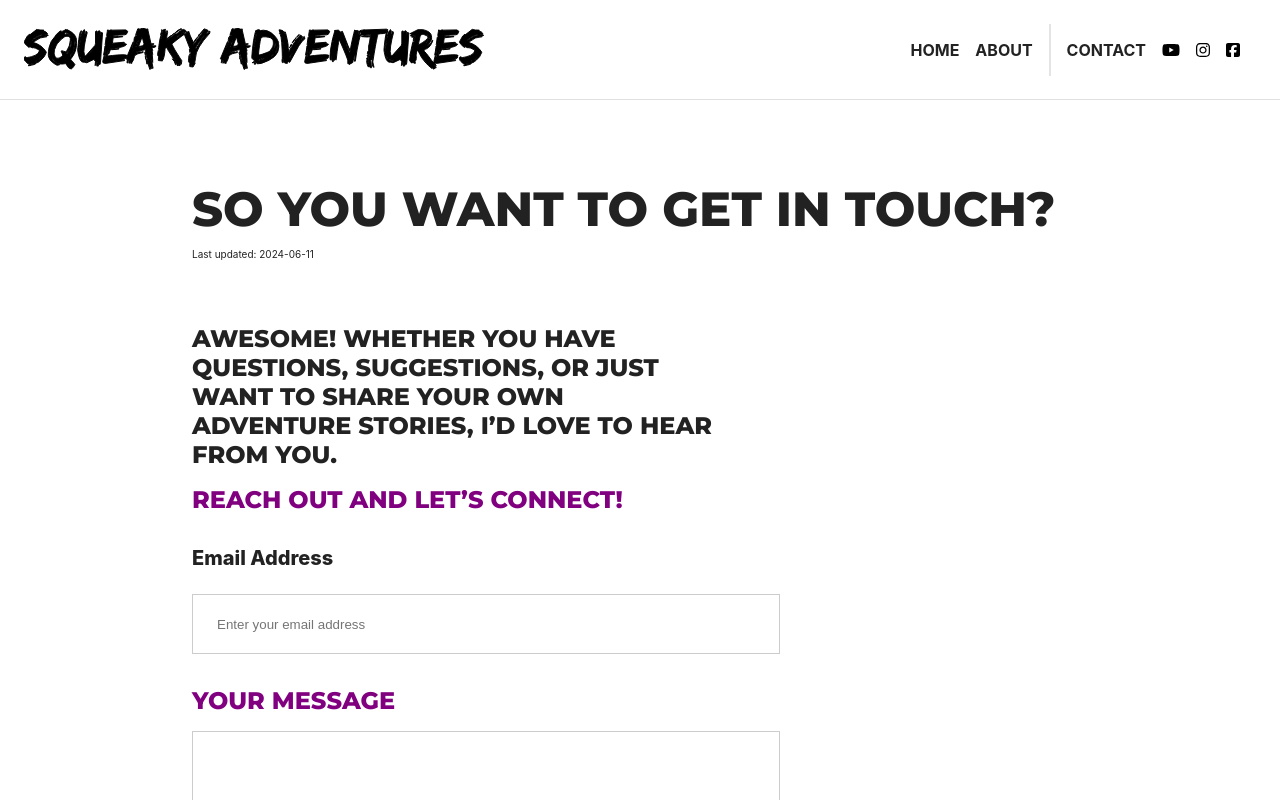
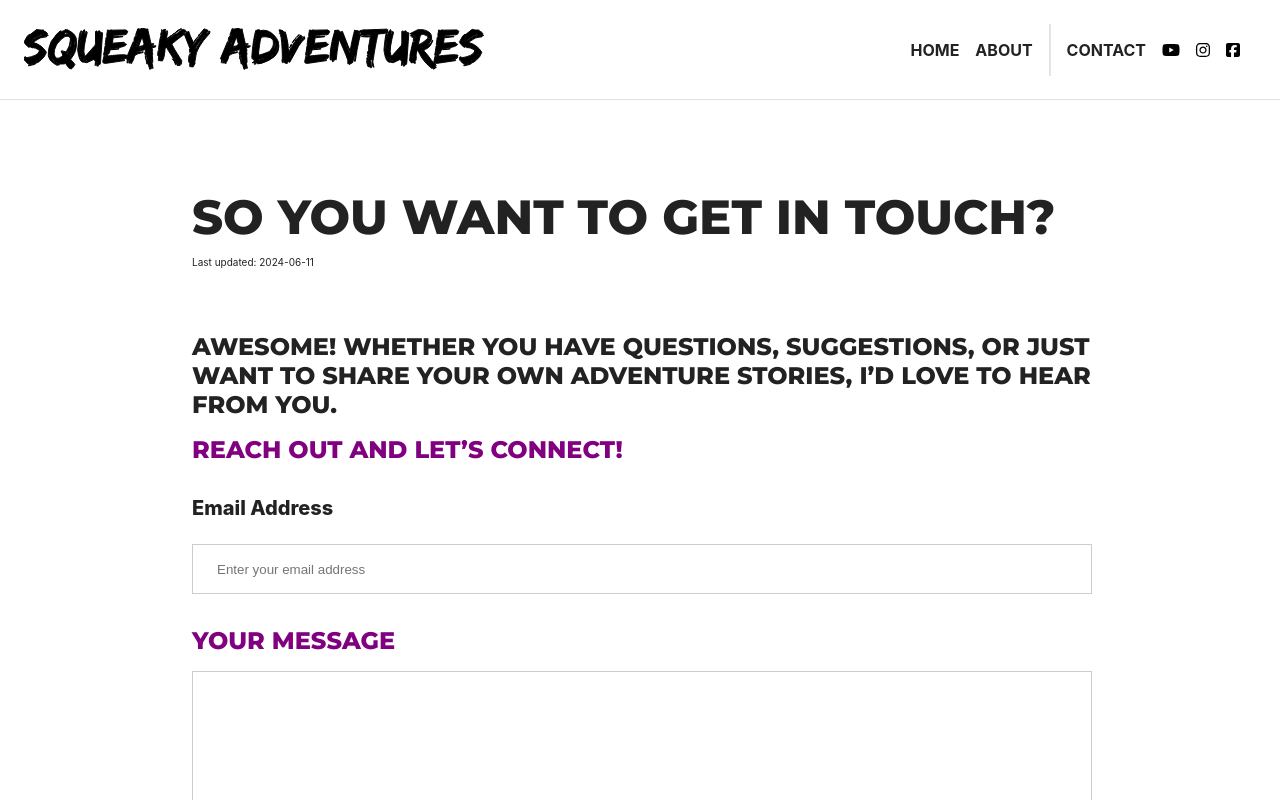
Before and after one commit to fgranvik/squeaky, a React (Create React App) app: page /contact in a window 1280 px wide. Shown: the top 800 px of the page. Built offline with nearby package versions, Linux system fonts and the light colour scheme.

Commit message:
improvements

```diff
--- a/package.json
+++ b/package.json
@@ -7,7 +7,6 @@
     "start": "react-scripts start",
     "build": "react-scripts build",
     "predeploy": "npm run build",
-    "postbuild": "react-snap",
     "deploy": "gh-pages -d build"
   },
   "eslintConfig": {
@@ -46,7 +45,6 @@
     "@types/react": "^18.3.3",
     "@types/react-dom": "^18.3.0",
     "gh-pages": "^6.1.1",
-    "react-snap": "^1.23.0",
     "typescript": "^4.9.5",
     "web-vitals": "^2.1.4"
   }
--- a/src/components/Content/content.module.css
+++ b/src/components/Content/content.module.css
@@ -1,5 +1,5 @@
 .content {
-  padding: var(--margin-m);
+  padding: var(--margin-l);
   width: 90%;
 
   @media screen and (min-width: 900px) {
--- a/src/components/Header/header.module.css
+++ b/src/components/Header/header.module.css
@@ -52,10 +52,11 @@
     border-left: 2px solid #e0e0e0e0;
     padding: 16px;
 
-    @media screen and (max-width: 900px) {
-      display: none;
+    .hiddenMobile {
+      @media screen and (max-width: 900px) {
+        display: none;
+      }
     }
-
     a {
       color: var(--text-color);
       text-decoration: none;
--- a/src/components/Header/headerMenu.tsx
+++ b/src/components/Header/headerMenu.tsx
@@ -11,7 +11,9 @@ export const HeaderMenu: React.FC = () => {
       </div>
       <div className={styles.social}>
         <Link to="/contact">Contact</Link>
-        <SocialMedia showHeader={false} />
+        <div className={styles.hiddenMobile}>
+          <SocialMedia showHeader={false} />
+        </div>
       </div>
     </nav>
   );
--- a/src/pages/contact/contact.module.css
+++ b/src/pages/contact/contact.module.css
@@ -18,6 +18,7 @@
     border-radius: 0;
     height: var(--inputHeight);
     padding: var(--margin-xs) var(--margin-l);
+    box-sizing: border-box;
 
     &:focus {
       outline: none;
--- a/src/pages/contact/contact.tsx
+++ b/src/pages/contact/contact.tsx
@@ -42,7 +42,7 @@ const Contact: React.FC = () => {
         <p>Last updated: 2024-06-11</p>
         <Margin bottom={64} />
 
-        <div style={{ width: "60%" }}>
+        <div className="textColumn">
           <Heading type="h3">
             Awesome! Whether you have questions, suggestions, or just want to
             share your own adventure stories, I’d love to hear from you.
```
Also changed, not shown: 1 other file (tests, documents, lock files or other folders).
